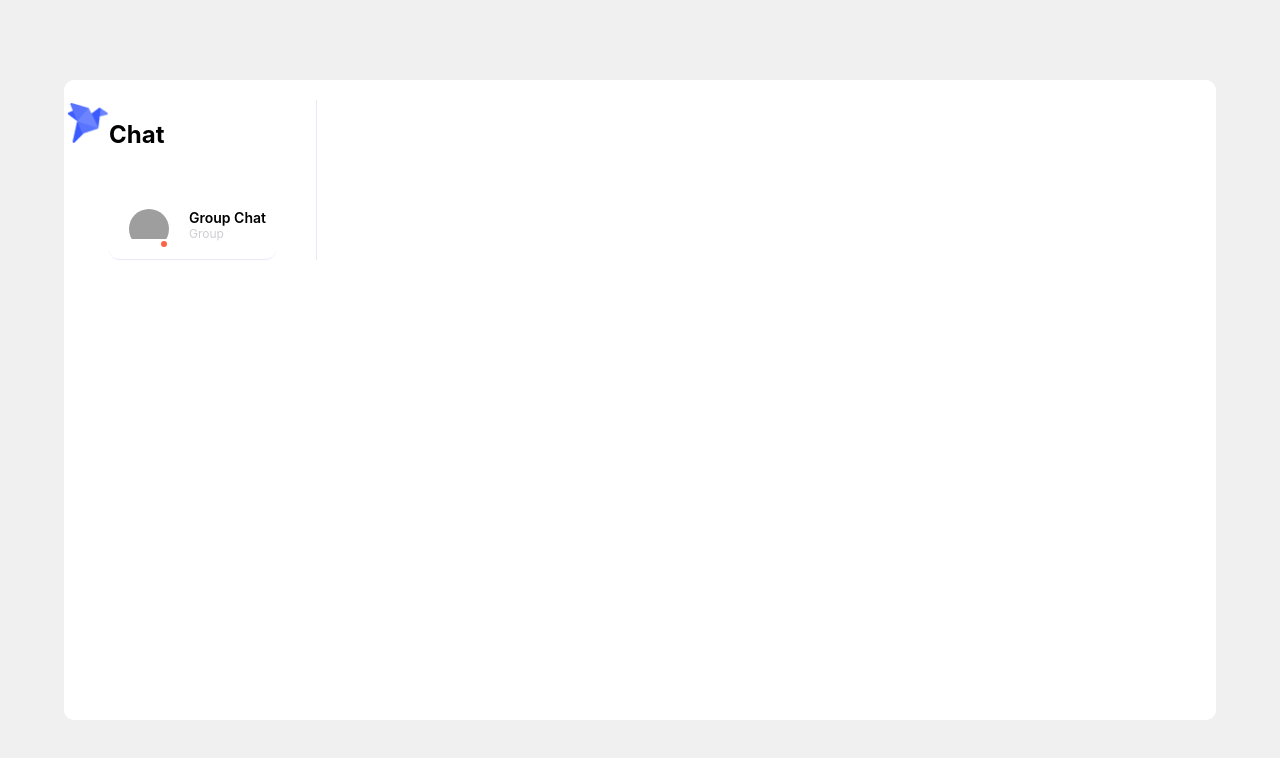
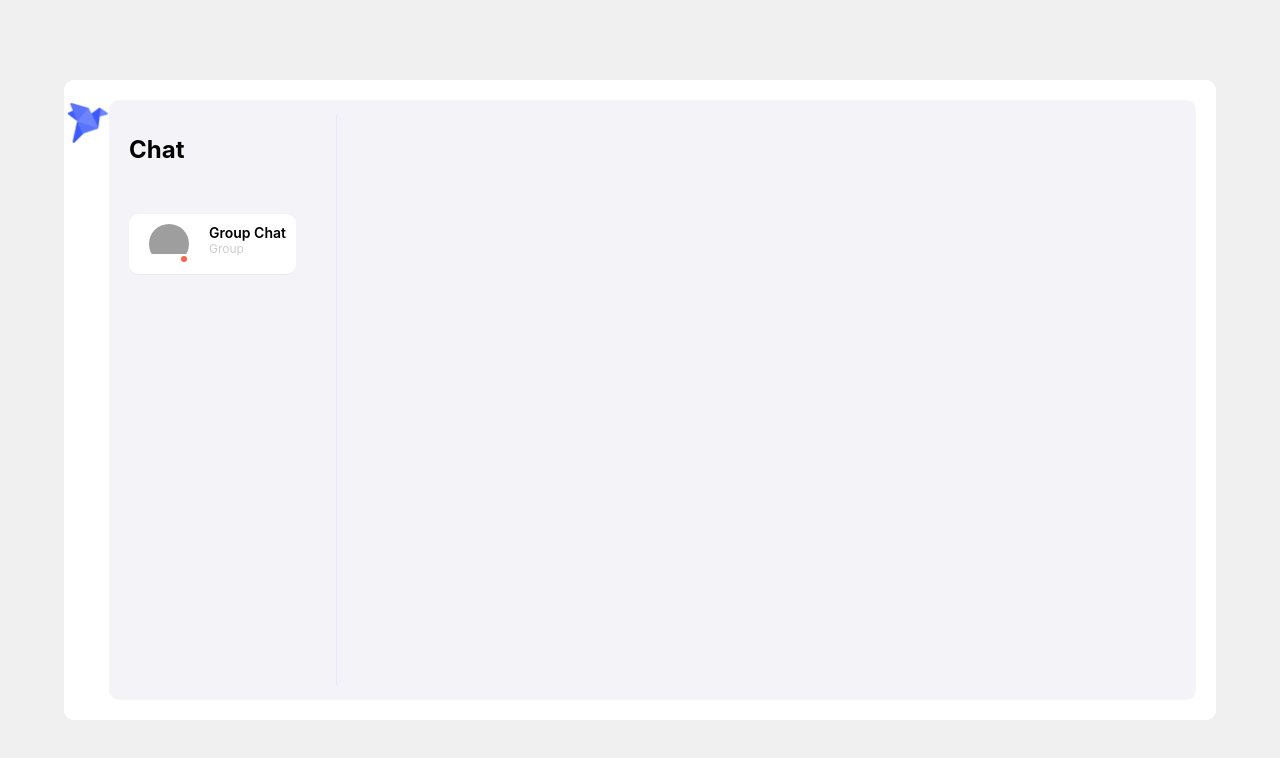
Before and after one commit to ambroseahawo/web-chat-react, a React (Create React App) app: page / in a window 1280 px wide. Shown: the top 758 px of the page. Built offline with nearby package versions, Linux system fonts and the light colour scheme; grey boxes are pictures that could not be loaded.

Commit message:
Add chat body styles

```diff
--- a/src/components/chatBody/ChatBody.js
+++ b/src/components/chatBody/ChatBody.js
@@ -1,5 +1,6 @@
 import React from 'react'
 import ChatList from "../chatList/ChatList"
+import "./chatBody.css";
 
 const ChatBody = () => {
   return (
--- /dev/null
+++ b/src/components/chatBody/chatBody.css
@@ -0,0 +1,7 @@
+.main__chatbody {
+  flex-grow: 1;
+  background-color: #f4f3f8;
+  border-radius: 10px;
+  padding: 15px 20px;
+  display: flex;
+}
```
